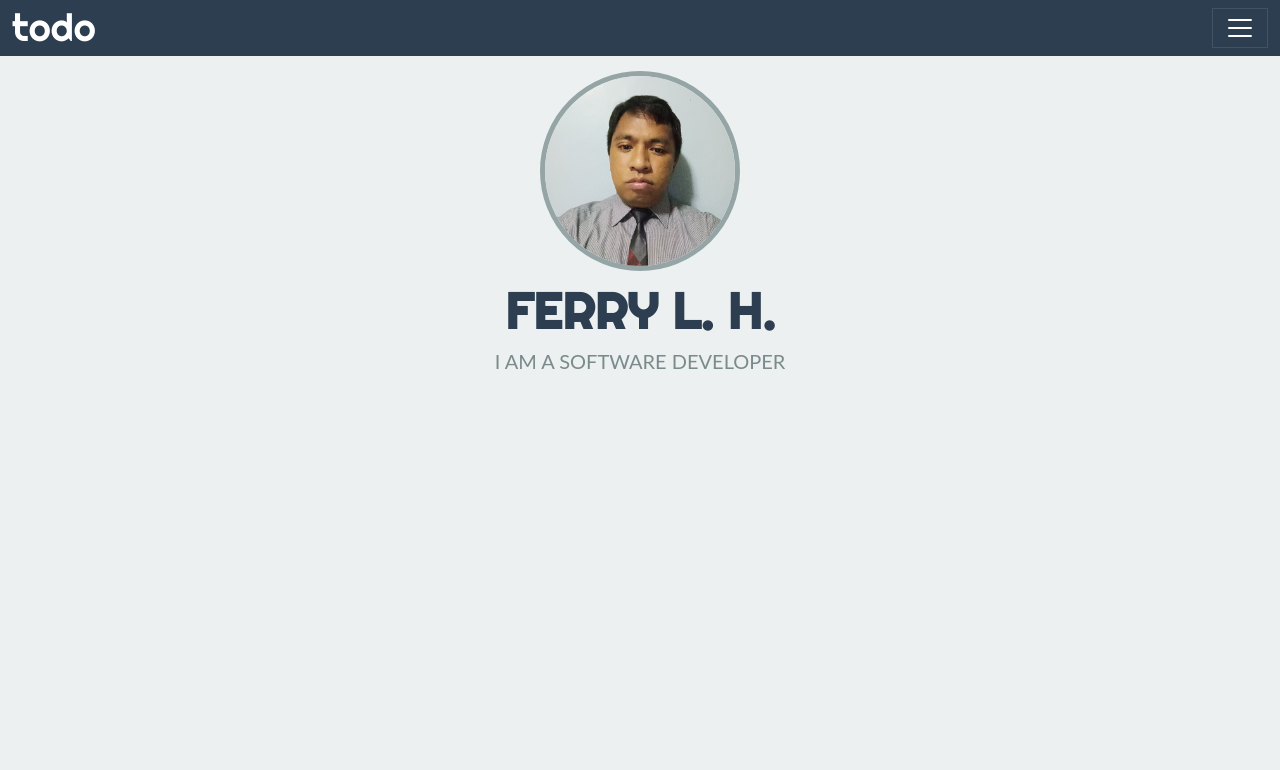
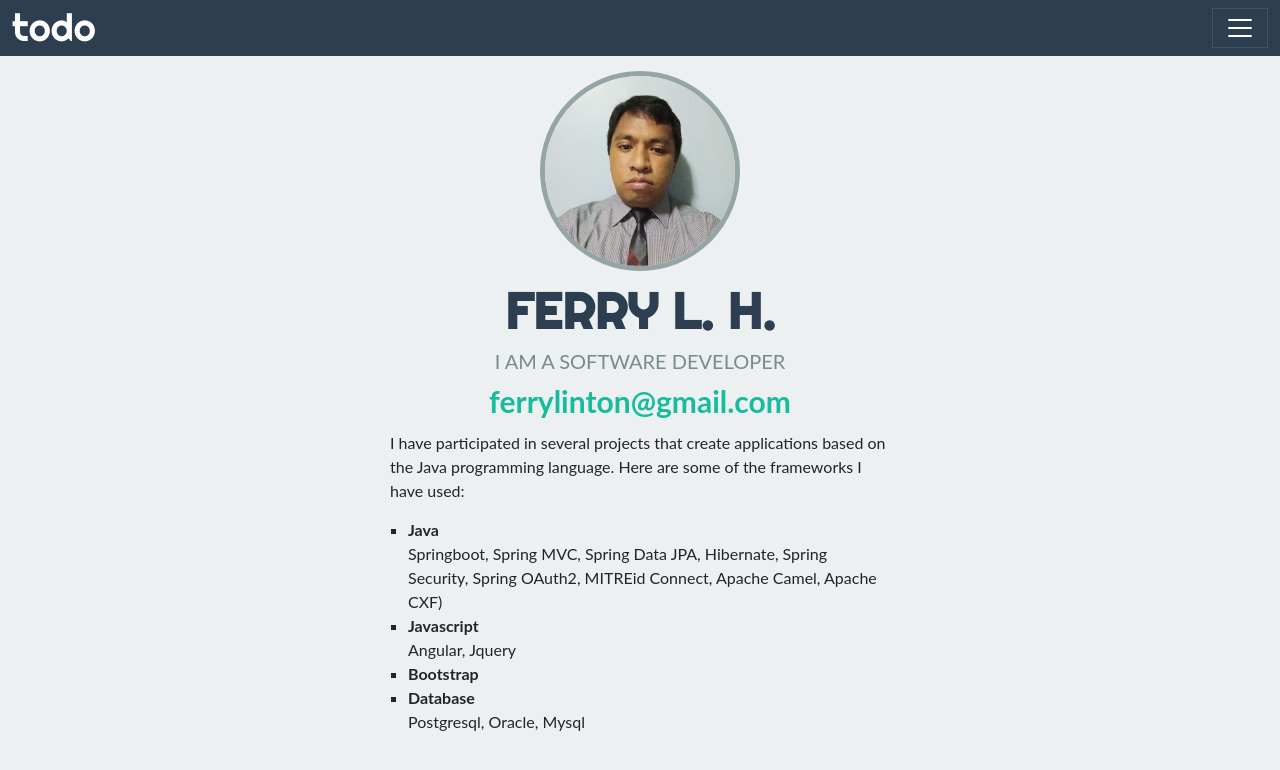
Before and after one commit to ferrylinton/react-todo-dummy, a React (Create React App) app: page /author in a window 1280 px wide. Shown: the top 770 px of the page. Built offline with nearby package versions, Linux system fonts and the light colour scheme.

Commit message:
update author page and about page

```diff
--- a/package.json
+++ b/package.json
@@ -8,8 +8,6 @@
     "@testing-library/react": "^11.2.7",
     "@testing-library/user-event": "^12.8.3",
     "bootstrap": "^5.1.3",
-    "formik": "^2.2.9",
-    "gsap": "^3.8.0",
     "moment": "^2.29.1",
     "node-sass": "^6.0.1",
     "react": "^17.0.2",
--- a/src/app.scss
+++ b/src/app.scss
@@ -10,6 +10,6 @@
   font-family: 'Righteous', cursive;
   font-size: 30px;
   font-weight: bold;
-  color: var(--bs-gray-600);
+  color: var(--bs-primary);
   line-height: 1;
 }
--- a/src/pages/about/about.jsx
+++ b/src/pages/about/about.jsx
@@ -5,7 +5,15 @@ function About() {
     <div className="d-flex justify-content-center">
       <div className="about-box">
         <div className="about-title">todo <span>app</span></div>
-        <div className="about-description">A simple application build with ReactJS with no access to backend</div>
+        <div className="about-description">A simple application build with ReactJS <br/> with no access to backend</div>
+        <div className="libraries">
+          <h2>Libraries</h2>
+          <h5>React</h5>
+          <h5>React Bootstrap & Bootsrap</h5>
+          <h5>React Hook Form & Yup</h5>
+          <h5>React Icons</h5>
+          <h5>Moment</h5>
+        </div>
       </div>
     </div>
   )
--- a/src/pages/about/about.scss
+++ b/src/pages/about/about.scss
@@ -1,4 +1,4 @@
-.about-box{
+.about-box {
   width: 100%;
   padding: 15px;
   display: flex;
@@ -6,23 +6,43 @@
   align-items: center;
   flex-direction: column;
   row-gap: 15px;
+  margin-top: 15px;
 }
 
-.about-title{
+.about-title {
   text-transform: lowercase;
   font-size: 50px;
   color: var(--bs-primary);
   line-height: 1;
   font-family: 'Righteous', cursive;
   font-weight: bold;
+  margin-bottom: 15px;
 
-  span{
+  span {
     text-transform: uppercase;
     font-size: 25px;
     color: var(--bs-gray-700);
   }
 }
 
-.about-description{
+.about-description {
+  text-align: center;
   font-size: 20px;
+  margin-bottom: 15px;
 }
+
+.libraries {
+
+  text-align: center;
+
+  h2 {
+    text-transform: uppercase;
+    color: var(--bs-gray-500);
+    font-size: 20px;
+    margin-bottom: 15px;
+  }
+
+  h5{
+    font-weight: normal;
+  }
+}
--- a/src/pages/author/author.jsx
+++ b/src/pages/author/author.jsx
@@ -1,14 +1,40 @@
 import "./author.scss";
 import AuthorPng from '../../images/author.png';
 
-function Author(){
+function Author() {
 
-  return(
+  return (
     <div className="d-flex justify-content-center">
       <div className="author-box">
-        <img src={AuthorPng} alt="Author" className="author-img"  />
+        <img src={AuthorPng} alt="Author" className="author-img" />
         <div className="author-name">Ferry L. H.</div>
         <div className="author-title">I am a Software Developer</div>
+        <div className="author-email">ferrylinton@gmail.com</div>
+
+        <div className="author-description">
+          <p>
+            I have participated in several projects that create applications based on the Java programming language.
+            Here are some of the frameworks I have used:
+          </p>
+          <ul>
+            <li>
+              <strong>Java</strong><br/>
+              <span>
+                Springboot, Spring MVC, Spring Data JPA, Hibernate, Spring Security, Spring OAuth2, MITREid Connect, Apache Camel, Apache CXF)
+              </span>
+            </li>
+            <li>
+              <strong>Javascript</strong><br/>
+              <span>Angular, Jquery</span>
+            </li>
+            <li><strong>Bootstrap</strong></li>
+            <li>
+              <strong>Database</strong><br/>
+              <span>Postgresql, Oracle, Mysql</span>
+            </li>
+          </ul>
+
+        </div>
       </div>
     </div>
   )
--- a/src/pages/author/author.scss
+++ b/src/pages/author/author.scss
@@ -30,3 +30,39 @@
   color: var(--bs-gray-700);
   line-height: 1;
 }
+
+.author-email{
+  font-size: 30px;
+  color: var(--bs-success);
+  line-height: 1;
+  font-weight: bold;
+}
+
+.author-description {
+  display: flex;
+  justify-content: center;
+  align-items: center;
+  flex-direction: column;
+
+  p{
+    text-align: left;
+    margin-bottom: 15px;
+  }
+
+  ul{
+    padding-left: 18px;
+    list-style: square;
+  }
+}
+
+@media (min-width: 576px) {
+
+  .author-description {
+
+    p, ul{
+      width: 500px;
+    }
+
+  }
+
+}
```
Also changed, not shown: 1 other file (tests, documents, lock files or other folders).
